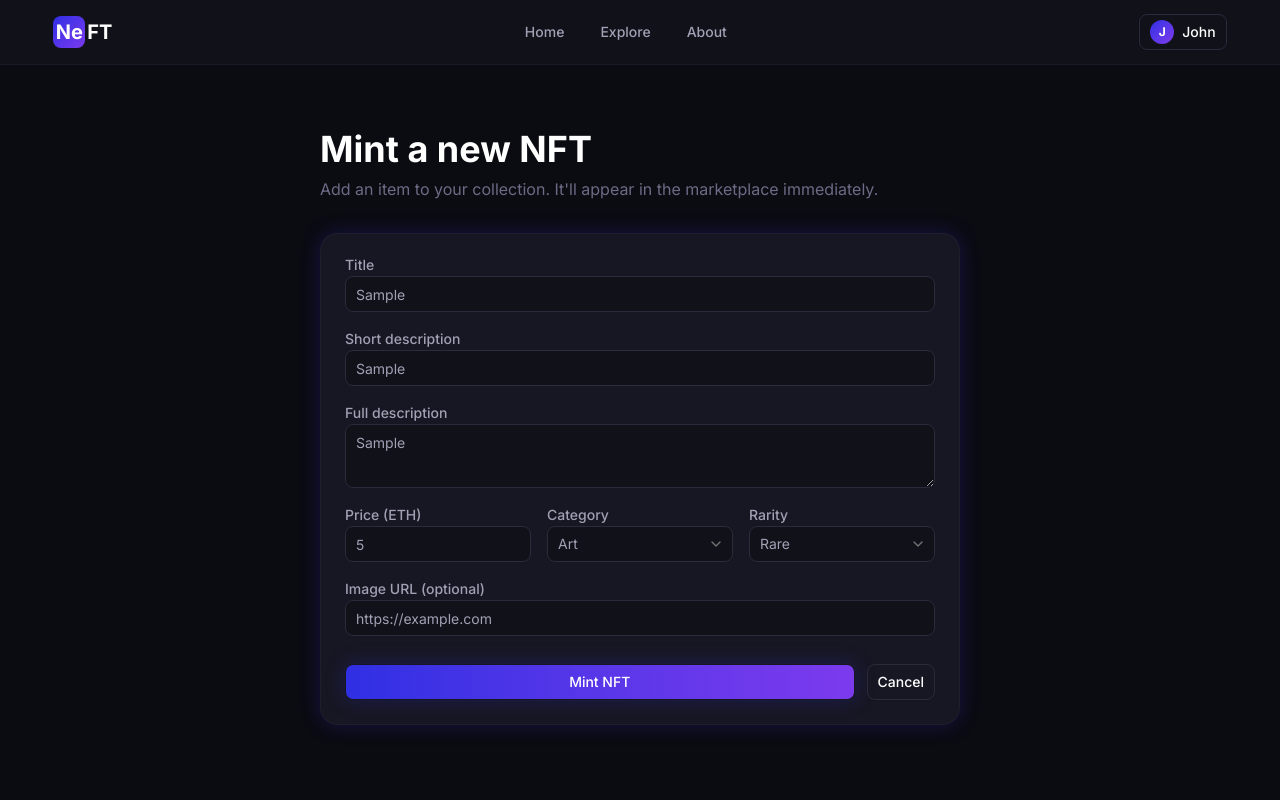
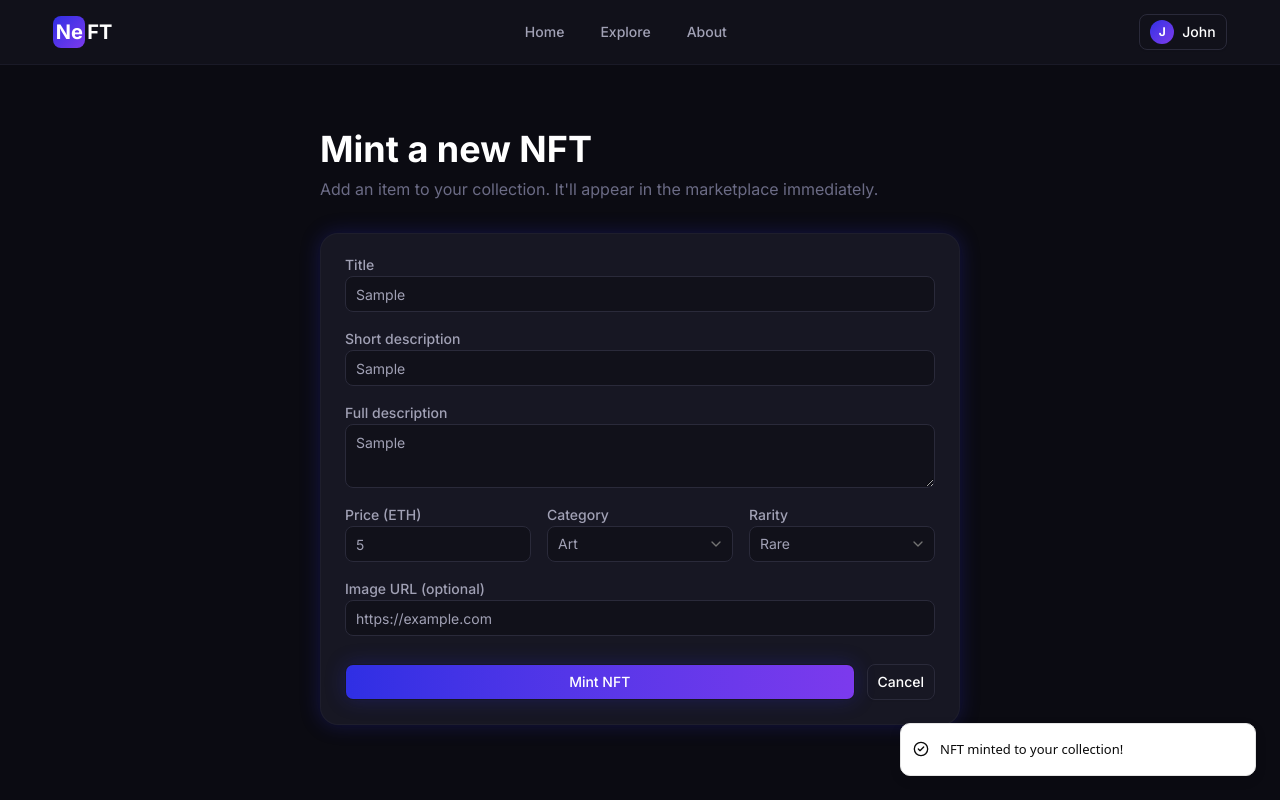
Before and after one commit to Mahedul-Karim/NeFET, a Next.js app: page /add-product in a window 1280 px wide. Both pictures are taken after typing "Sample", "Sample", "Sample", "5", "https://example.com" into the empty fields and a click on the button "Mint NFT". Shown: the top 800 px of the page. Built offline with nearby package versions, Linux system fonts and the light colour scheme.

Commit message:
firebase setup completed

```diff
--- a/app/layout.tsx
+++ b/app/layout.tsx
@@ -3,6 +3,7 @@
 import "./globals.css";
 import { cn } from "@/lib/utils";
 import Header from "@/components/layout/Header";
+import { Toaster } from "@/components/ui/sonner";
 import ContextProvider from "@/context/Context";
 import Footer from "@/components/layout/Footer";
 
@@ -27,6 +28,7 @@
         <ContextProvider>
           <Header />
           {children}
+          <Toaster />
           <Footer />
         </ContextProvider>
       </body>
--- a/components/items/AddItemForm.tsx
+++ b/components/items/AddItemForm.tsx
@@ -1,7 +1,7 @@
 "use client";
 
-import { useEffect, useState, SubmitEvent } from "react";
-// import { toast } from "sonner";
+import {  useState, SubmitEvent } from "react";
+import { toast } from "sonner";
 import { Button } from "@/components/ui/button";
 import { Input } from "@/components/ui/input";
 import { Label } from "@/components/ui/label";
@@ -48,7 +48,7 @@
     };
 
     setItems((items: any) => [...items, item]);
-    // toast.success("NFT minted to your collection!");
+    toast.success("NFT minted to your collection!");
     // navigate({ to: "/items/manage" });
   };
 
--- /dev/null
+++ b/components/ui/sonner.tsx
@@ -0,0 +1,49 @@
+"use client"
+
+import { useTheme } from "next-themes"
+import { Toaster as Sonner, type ToasterProps } from "sonner"
+import { CircleCheckIcon, InfoIcon, TriangleAlertIcon, OctagonXIcon, Loader2Icon } from "lucide-react"
+
+const Toaster = ({ ...props }: ToasterProps) => {
+  const { theme = "system" } = useTheme()
+
+  return (
+    <Sonner
+      theme={theme as ToasterProps["theme"]}
+      className="toaster group"
+      icons={{
+        success: (
+          <CircleCheckIcon className="size-4" />
+        ),
+        info: (
+          <InfoIcon className="size-4" />
+        ),
+        warning: (
+          <TriangleAlertIcon className="size-4" />
+        ),
+        error: (
+          <OctagonXIcon className="size-4" />
+        ),
+        loading: (
+          <Loader2Icon className="size-4 animate-spin" />
+        ),
+      }}
+      style={
+        {
+          "--normal-bg": "var(--popover)",
+          "--normal-text": "var(--popover-foreground)",
+          "--normal-border": "var(--border)",
+          "--border-radius": "var(--radius)",
+        } as React.CSSProperties
+      }
+      toastOptions={{
+        classNames: {
+          toast: "cn-toast",
+        },
+      }}
+      {...props}
+    />
+  )
+}
+
+export { Toaster }
--- /dev/null
+++ b/lib/firebase.ts
@@ -0,0 +1,15 @@
+import { initializeApp } from "firebase/app";
+import { getAuth } from "firebase/auth";
+
+const firebaseConfig = {
+  apiKey: process.env.NEXT_PUBLIC_FIREBASE_API_KEY,
+  authDomain: process.env.NEXT_PUBLIC_FIREBASE_AUTH_DOMAIN,
+  projectId: process.env.FIREBASE_PROJECT_ID,
+  storageBucket: process.env.FIREBASE_STORAGE_BUCKET,
+  messagingSenderId: process.env.FIREBASE_SENDER_ID,
+  appId: process.env.FIREBASE_APP_ID,
+};
+
+const app = initializeApp(firebaseConfig);
+
+export const auth = getAuth(app);
--- a/package.json
+++ b/package.json
@@ -11,12 +11,15 @@
   "dependencies": {
     "class-variance-authority": "^0.7.1",
     "clsx": "^2.1.1",
+    "firebase": "^12.12.1",
     "lucide-react": "^1.8.0",
     "next": "16.2.4",
+    "next-themes": "^0.4.6",
     "radix-ui": "^1.4.3",
     "react": "19.2.4",
     "react-dom": "19.2.4",
     "shadcn": "^4.4.0",
+    "sonner": "^2.0.7",
     "tailwind-merge": "^3.5.0",
     "tw-animate-css": "^1.4.0"
   },
```
Also changed, not shown: 1 other file (tests, documents, lock files or other folders).
